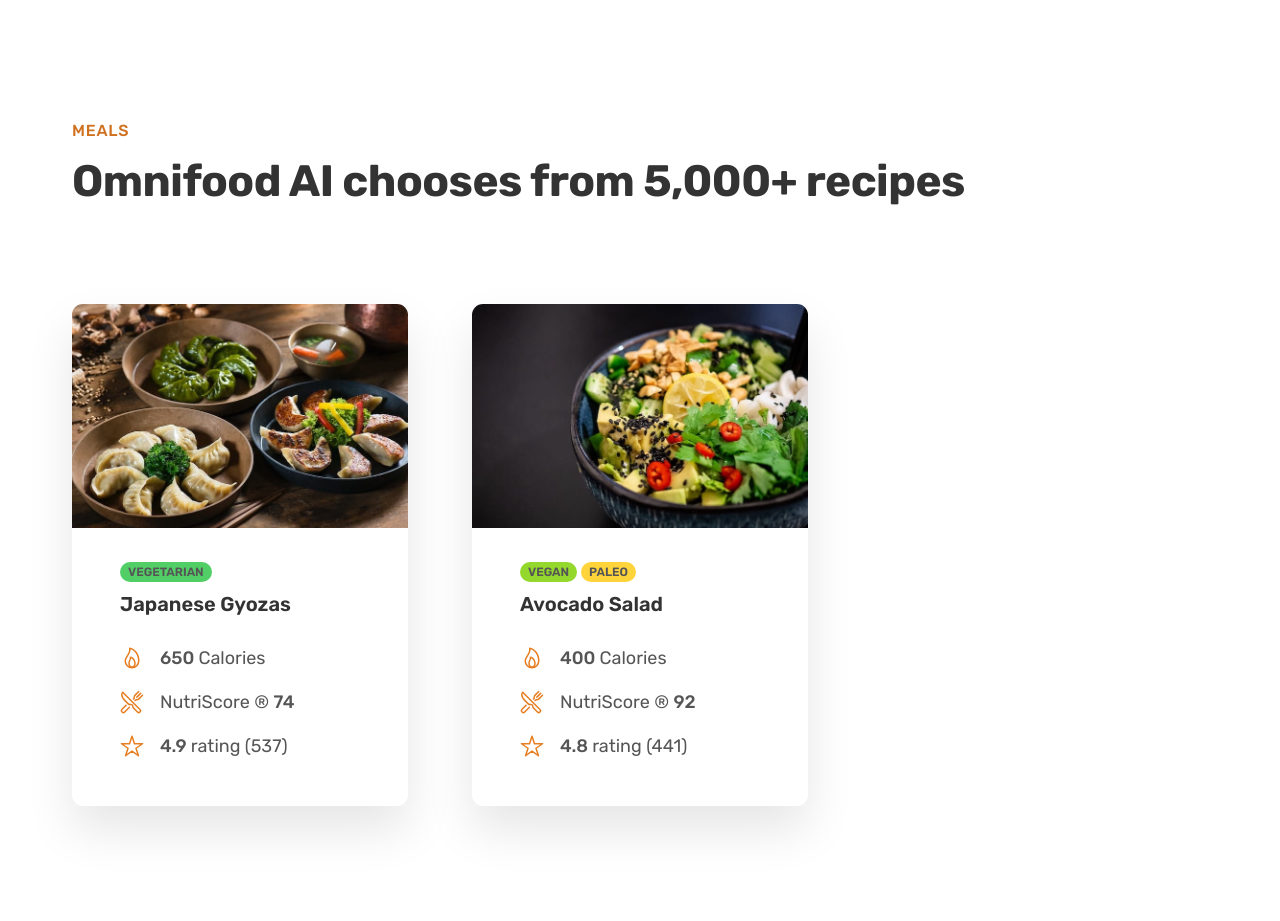
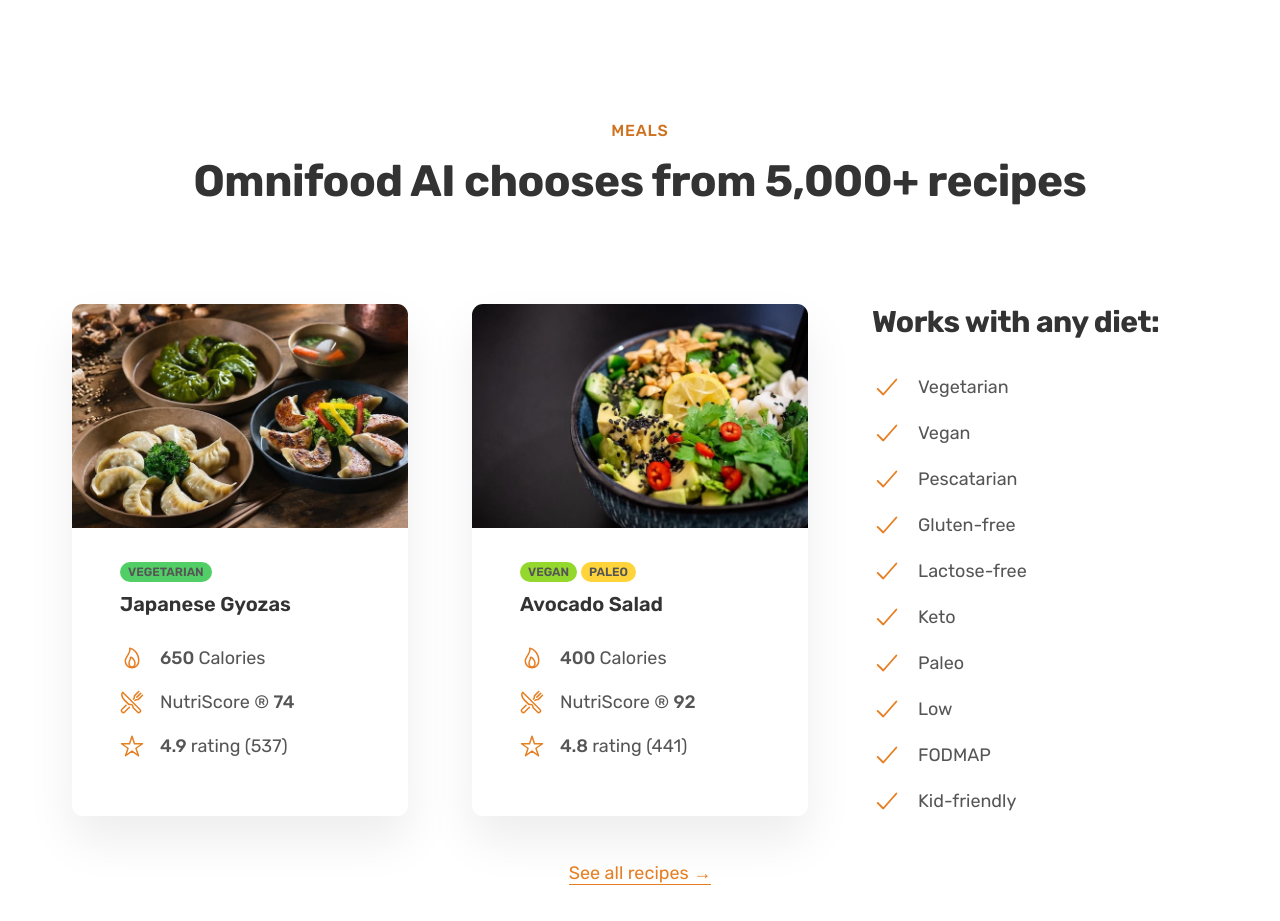
Before and after one commit to ankitt50/OmnifoodProject, a plain HTML site: page index.html in a window 1280 px wide. Shown: the part 2580-3501 px from the top of the page. Drawn offline with nearby package versions, Linux system fonts and the light colour scheme.

Commit message:
Meals Section Completed

```diff
--- a/css/style.css
+++ b/css/style.css
@@ -80,11 +80,18 @@ html {
   padding: 3.2rem 4.8rem 4.8rem 4.8rem;
 }
 .meal {
-  box-shadow: 0 2.4rem 4.8rem rgb(0, 0, 0, 0.1);
+  box-shadow: 0 2.4rem 4.8rem rgb(0, 0, 0, 0.075);
   /*         Horizontal-shadow Vertical-shadow Blur Color */
   border-radius: 11px;
   overflow: hidden;
   /* this will make sure that image which is overflowing will be hidden. Other wise the rounded corners will be hidden behind the image*/
+
+  transition: all 0.4s;
+}
+
+.meal:hover {
+  transform: translateY(-1.2rem);
+  box-shadow: 0 3.2rem 6.4rem rgb(0, 0, 0, 0.06);
 }
 .tag {
   display: inline-block;
@@ -132,6 +139,28 @@ html {
   color: #e67e22;
 }
 
+.list {
+  list-style: none;
+  display: flex;
+  flex-direction: column;
+  gap: 1.6rem;
+}
+.list-item {
+  font-size: 1.8rem;
+  display: flex;
+  align-items: center;
+  gap: 1.6rem;
+}
+.list-icon {
+  width: 3rem;
+  height: 3rem;
+  color: #e67e22;
+}
+
+.all-recipes {
+  text-align: center;
+  font-size: 1.8rem;
+}
 .heading-primary,
 .heading-secondary,
 .heading-tertiary {
@@ -227,9 +256,20 @@ html {
   box-shadow: inset 0 0 0 3px #fff;
 }
 
+/*Below classes can be called helper setting classes*/
 .margin-right-sm {
   margin-right: 1.6rem !important;
 }
+
+.margin-bottom-md {
+  margin-bottom: 4.8rem !important;
+}
+
+.center-text {
+  text-align: center;
+}
+
+/*Above classes can be called helper setting classes*/
 
 .delivered-meals {
   display: flex;
@@ -322,6 +362,24 @@ html {
 .main-nav-link.nav-cta:hover,
 .main-nav-link.nav-cta:active {
   background-color: #cf711f;
+}
+
+.link:link,
+.link:visited {
+  display: inline-block;
+  color: #e67e22;
+  text-decoration: none;
+  border-bottom: 1px solid currentColor; /* currentColor will gice the border color of the font color */
+  padding-bottom: 2px;
+  transition: all 0.3s;
+}
+
+.link:hover,
+.link:active {
+  color: #cf711f;
+  border-bottom: 1px solid transparent;
+  /* instead of removing the border when hovering, make border transparent.
+  Otherwise the layout will be affected, when border is removed*/
 }
 
 .section-how {
--- a/index.html
+++ b/index.html
@@ -159,13 +159,13 @@
         </div>
       </section>
       <section class="section-meals">
-        <div class="container">
+        <div class="container center-text">
           <span class="subheading">Meals</span>
           <h2 class="heading-secondary">
             Omnifood AI chooses from 5,000+ recipes
           </h2>
         </div>
-        <div class="container grid grid--3-cols">
+        <div class="container grid grid--3-cols margin-bottom-md">
           <!-- Meal 1-->
           <div class="meal">
             <img
@@ -232,7 +232,54 @@
               </ul>
             </div>
           </div>
-          <div class="list"></div>
+          <div class="diets">
+            <h3 class="heading-tertiary">Works with any diet:</h3>
+            <ul class="list">
+              <li class="list-item">
+                <ion-icon class="list-icon" name="checkmark-outline"></ion-icon>
+                <span>Vegetarian</span>
+              </li>
+              <li class="list-item">
+                <ion-icon class="list-icon" name="checkmark-outline"></ion-icon>
+                <span>Vegan</span>
+              </li>
+              <li class="list-item">
+                <ion-icon class="list-icon" name="checkmark-outline"></ion-icon>
+                <span>Pescatarian</span>
+              </li>
+              <li class="list-item">
+                <ion-icon class="list-icon" name="checkmark-outline"></ion-icon>
+                <span>Gluten-free</span>
+              </li>
+              <li class="list-item">
+                <ion-icon class="list-icon" name="checkmark-outline"></ion-icon>
+                <span>Lactose-free</span>
+              </li>
+              <li class="list-item">
+                <ion-icon class="list-icon" name="checkmark-outline"></ion-icon>
+                <span>Keto</span>
+              </li>
+              <li class="list-item">
+                <ion-icon class="list-icon" name="checkmark-outline"></ion-icon>
+                <span>Paleo</span>
+              </li>
+              <li class="list-item">
+                <ion-icon class="list-icon" name="checkmark-outline"></ion-icon>
+                <span>Low</span>
+              </li>
+              <li class="list-item">
+                <ion-icon class="list-icon" name="checkmark-outline"></ion-icon>
+                <span>FODMAP</span>
+              </li>
+              <li class="list-item">
+                <ion-icon class="list-icon" name="checkmark-outline"></ion-icon>
+                <span>Kid-friendly</span>
+              </li>
+            </ul>
+          </div>
+        </div>
+        <div class="container all-recipes">
+          <a href="#" class="link">See all recipes &rarr;</a>
         </div>
       </section>
     </main>
```
